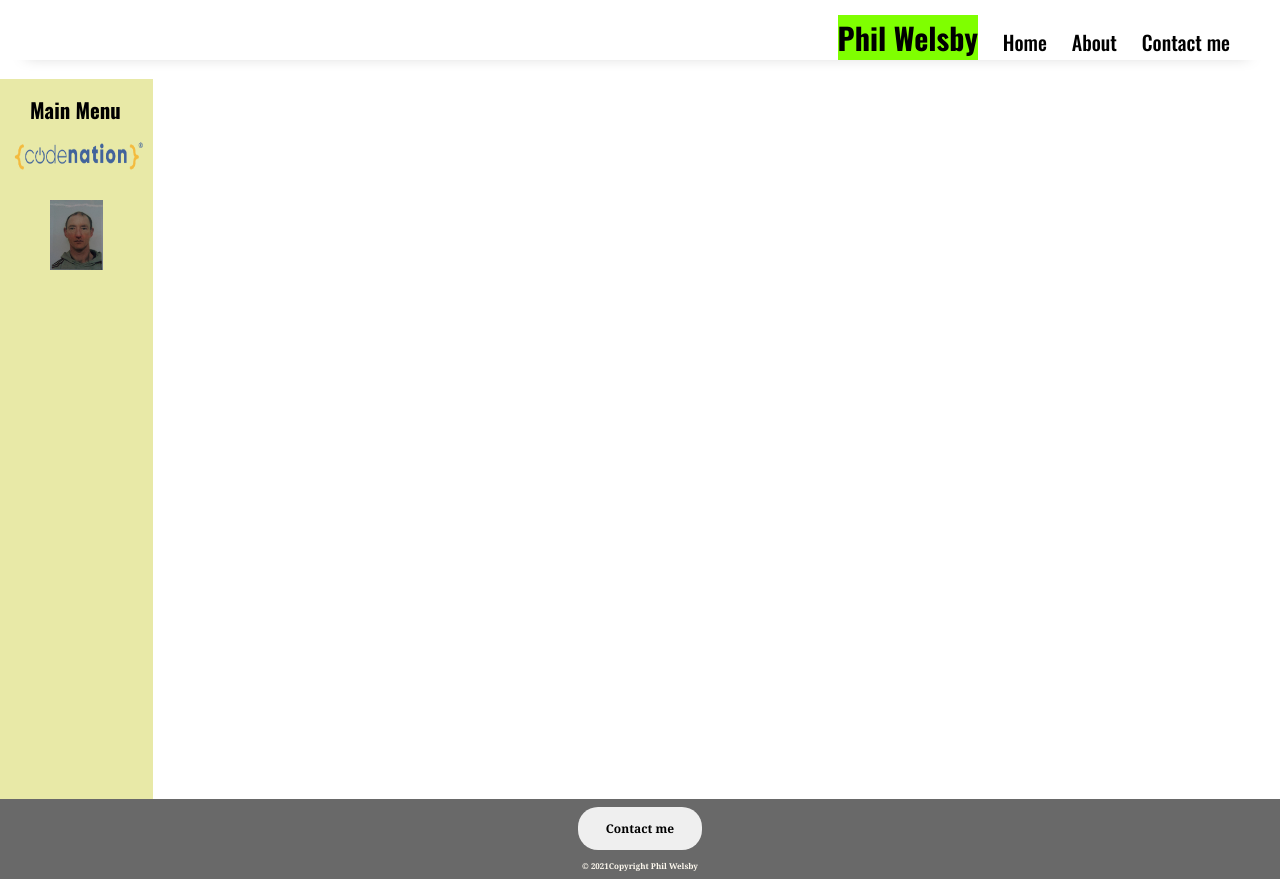
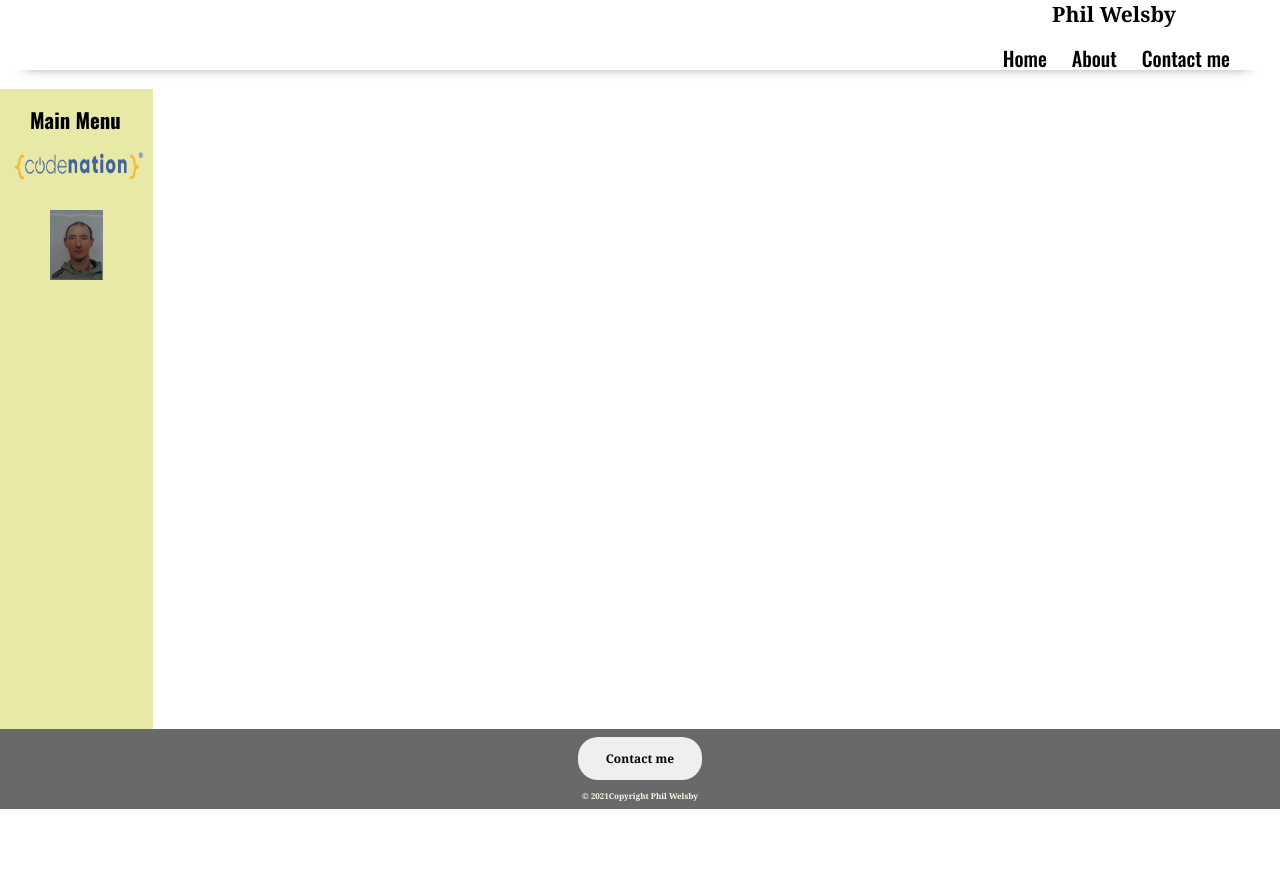
Before and after one commit to rosindubh/Portfolio, a plain HTML site: page index.html in a window 1280 px wide. After the commit the page ends 809 px from the top, so only its background shows below. Drawn offline with nearby package versions, Linux system fonts and the light colour scheme.

Commit message:
moved myname out of ul and into a div above, reduced height of main to 80vh

```diff
--- a/index.html
+++ b/index.html
@@ -12,13 +12,12 @@
 
 <!--NAVIGATION BAR-->
     <nav class="nav">
-
         <div class="nav-links">
+            <div class="myname">
+                <h1>Phil Welsby</h1> <!--my name in nav bar-->
+            </div>
             <ul class="nav-list">
                 <li>
-                    <div class="myname">
-                        <h1>Phil Welsby</h1> <!--my name in nav bar-->
-                    </div>
                 </li>
                 <li><a href="#">Home</a></li> <!--add link inside anchor tag-->
                 <li><a href="https://rosindubh.github.io/website_project/aboutMe.html" target="_blank">About</a></li> <!--add link inside anchor tag-->
--- a/main.css
+++ b/main.css
@@ -16,17 +16,17 @@ body {
 /*NAV STYLING*/
 .nav {
     box-shadow: -3px 22px 15px -29px #000000;
-    height: 60px; /*set height of header*/
+    height: 70px; /*set height of header*/
     display: flex; /*set 2 items in header next to each other*/
     justify-content: space-between; /*maximise space between the 2 items*/
     align-items: flex-end; /*puts items in the centre of the navigation bar*/
     flex-direction: column;
 }
 
-/*my name in nav bar - NOTE: need to move to left start position*/
-.myname {
-    background-color: chartreuse;
+.nav-links h1{
+    /*background-color: chartreuse;*/
     display: flex;
+    justify-content: center;
 }
 
 /* RESIZE LOGO USING img AS ONLY ONE IMAGE ON PAGE
@@ -75,7 +75,7 @@ h4 {
 }
 main {
     /*background-color: rgb(211, 190, 210);*/
-    height: 90vh; /*set height of main section of page*/
+    height: 80vh; /*set height of main section of page*/
     display: flex;
     flex-direction: row-reverse; /*changes order of main and aside because
                                    main was declared before aside
```
